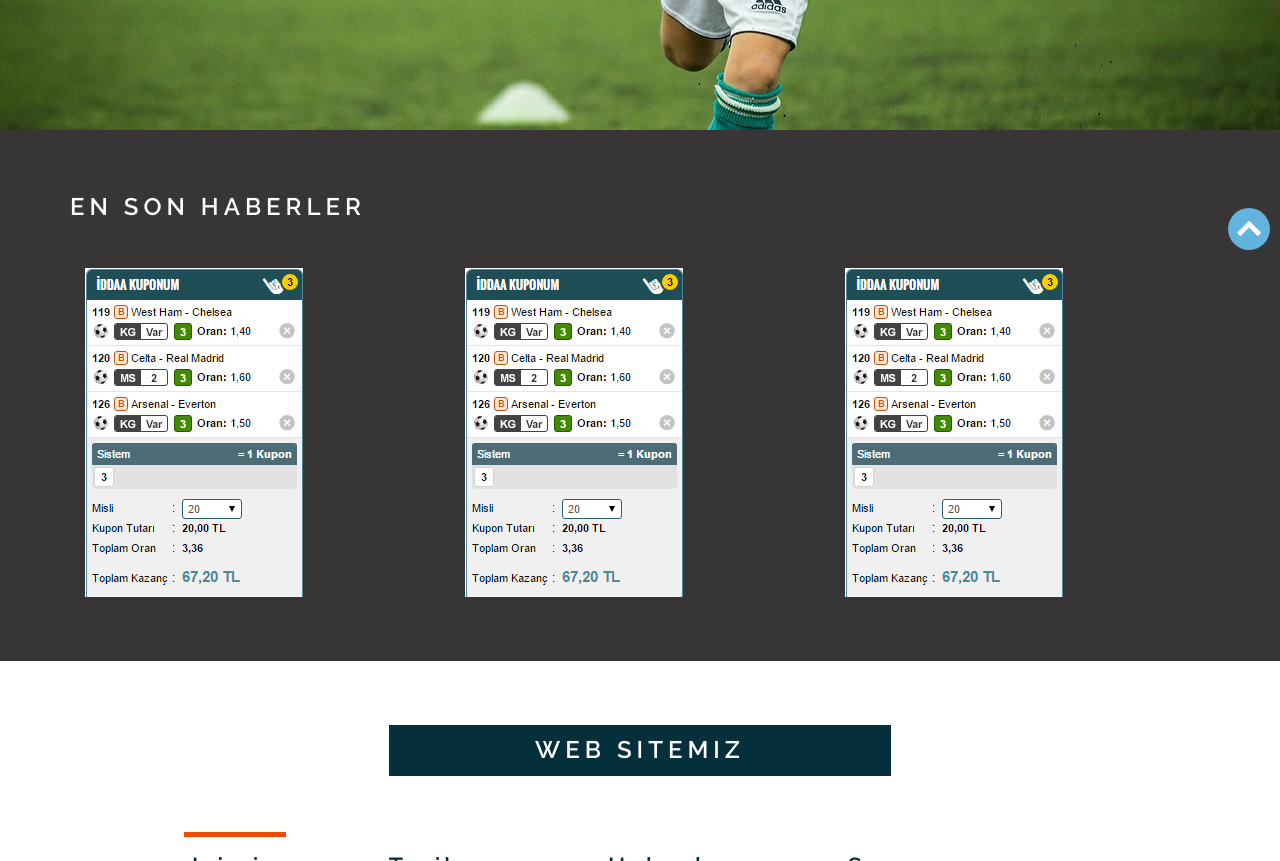
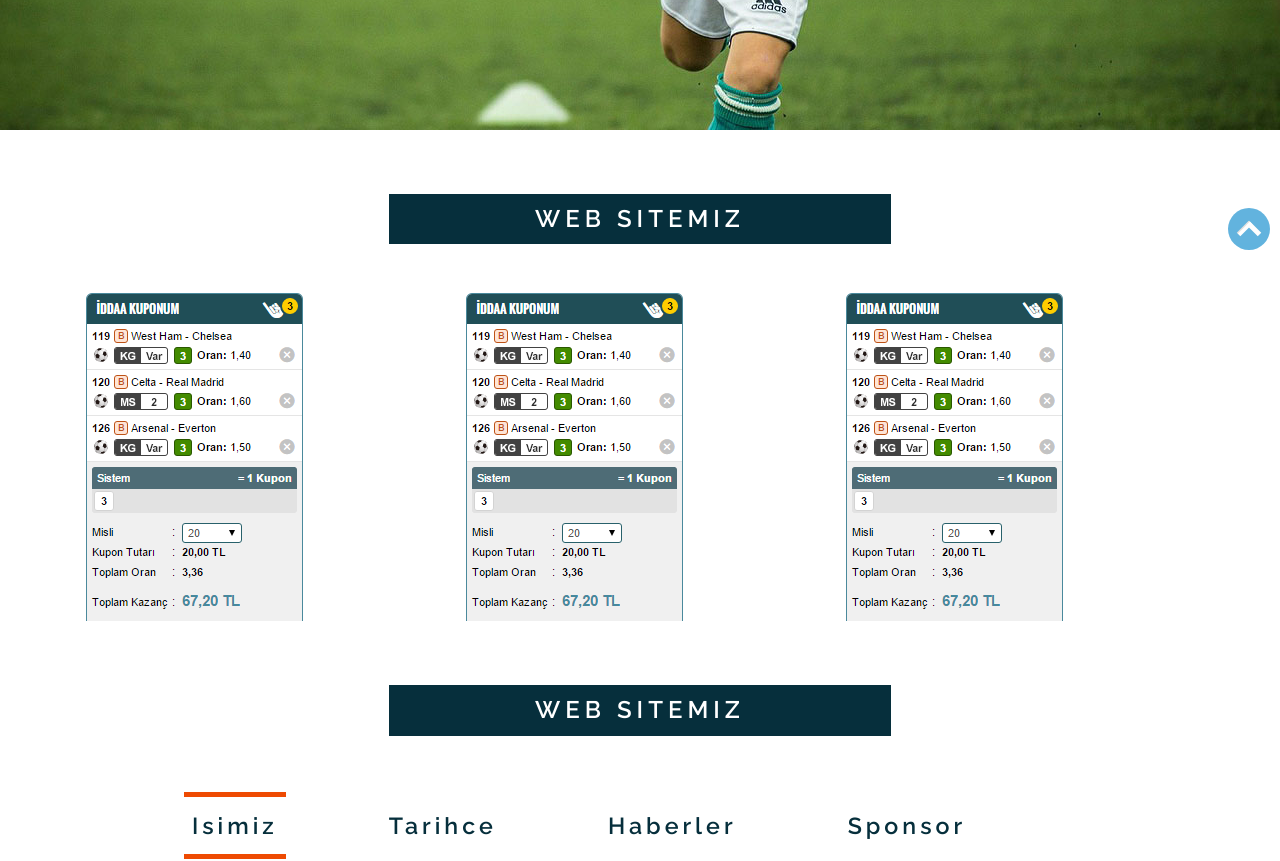
Before and after one commit to briggi-mehmet/briggi-mehmet.github.io, a plain HTML site: page index.html in a window 1280 px wide. Shown: the part 540-1401 px from the top of the page. Drawn offline with nearby package versions, Linux system fonts and the light colour scheme.

Commit message:
Updated index.html

```diff
--- a/index.html
+++ b/index.html
@@ -105,11 +105,12 @@
   <!--start-COUPONS-->
  <div>
 
+  	<div class="website">
+		<div class="container">
+			<div class="website-top">
+				<h3>WEB SITEMIZ</h3>
+			</div>
 
-    <div class="news">
-		<div class="container">
-			<div class="news-top">
-				<h3>EN SON HABERLER</h3>
 				<div class="news-bottom">
 					<div class="col-md-4 news-bottom-left">
 						<img src="images/kupon.PNG" alt="">
```
